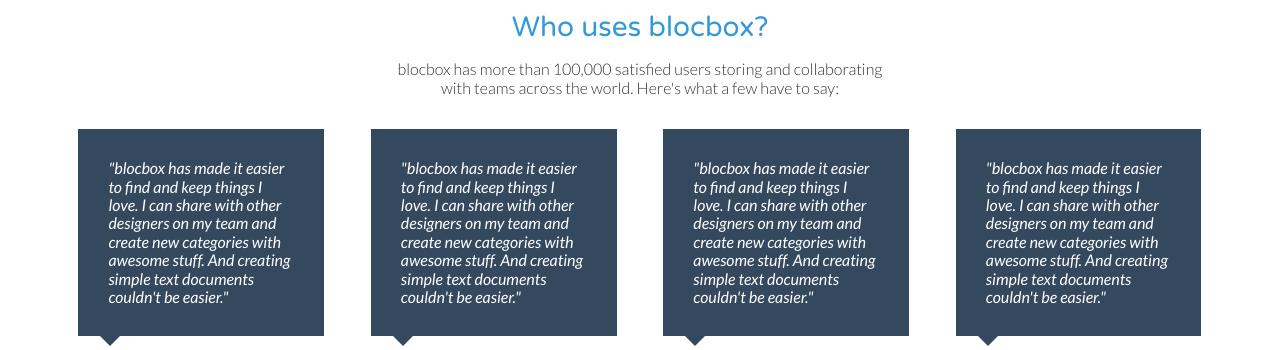
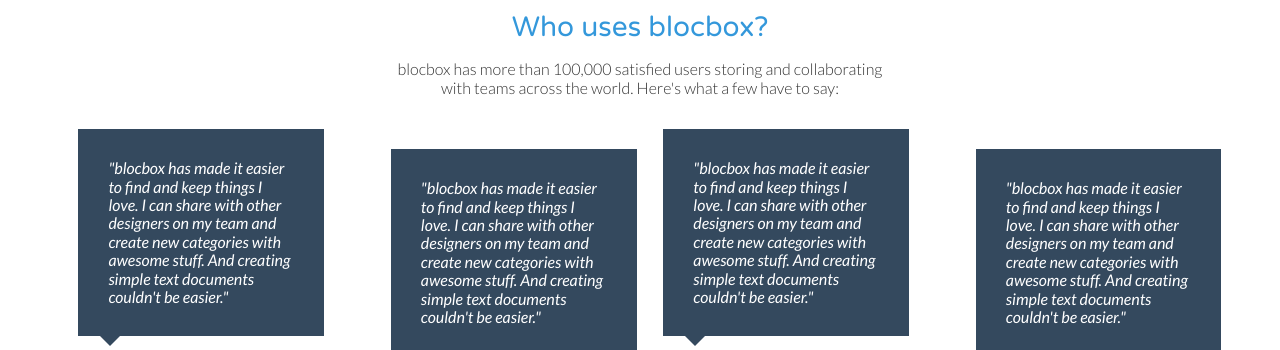
Before and after one commit to michaelttsai/Blocbox, a plain HTML site: page index.html in a window 1280 px wide. Shown: the part 2050-2400 px from the top of the page. Drawn offline with nearby package versions, Linux system fonts and the light colour scheme.

Commit message:
homepage styling completed

```diff
--- a/css/style.css
+++ b/css/style.css
@@ -49,6 +49,11 @@ html, body{
    .hero img {
      width: 350px;
    }
+   .testimonials li.stagger {
+  position: relative;
+  margin-bottom: 60px;
+  left:20px;
+}
  }
 
 
@@ -264,6 +269,10 @@ html, body{
  .testimonials ul li {
    list-style-type: none;
  }
+.testimonials li.stagger {
+    position: relative;
+    top: 20px;
+}
  .testimonials blockquote {
    color:#FFFFFF;
    text-align: left;
--- a/index.html
+++ b/index.html
@@ -124,7 +124,7 @@
        <img src="https://s3.amazonaws.com/uifaces/faces/twitter/jsa/128.jpg" alt="avatar">
        <p class="name"><strong>Stella B.</strong><br/>Freelance Designer, N. Dakota</p>
      </li>
-       <li class="one-fourth">
+       <li class="one-fourth stagger">
     <blockquote>"blocbox has made it easier to find and keep things I love. I can share with other designers on my team and create new categories with awesome stuff. And creating simple text documents couldn't be easier."
     </blockquote>
     <img src="https://s3.amazonaws.com/uifaces/faces/twitter/jsa/128.jpg" alt="avatar">
@@ -136,7 +136,7 @@
     <img src="https://s3.amazonaws.com/uifaces/faces/twitter/jsa/128.jpg" alt="avatar">
     <p class="name"><strong>Stella B.</strong><br/>Freelance Designer, N. Dakota</p>
   </li>
-  <li class="one-fourth">
+  <li class="one-fourth stagger">
     <blockquote>"blocbox has made it easier to find and keep things I love. I can share with other designers on my team and create new categories with awesome stuff. And creating simple text documents couldn't be easier."
     </blockquote>
     <img src="https://s3.amazonaws.com/uifaces/faces/twitter/jsa/128.jpg" alt="avatar">
```
